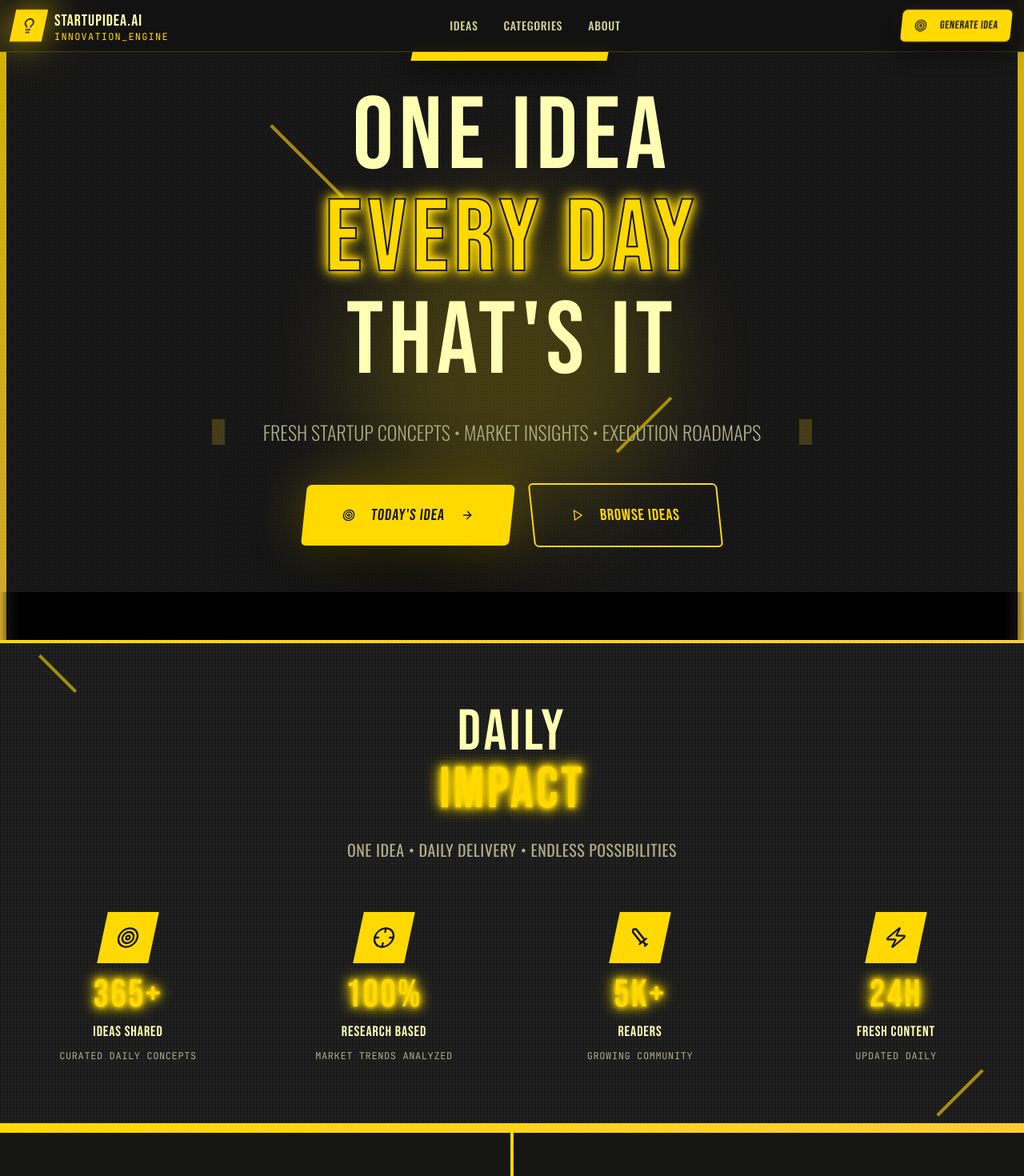
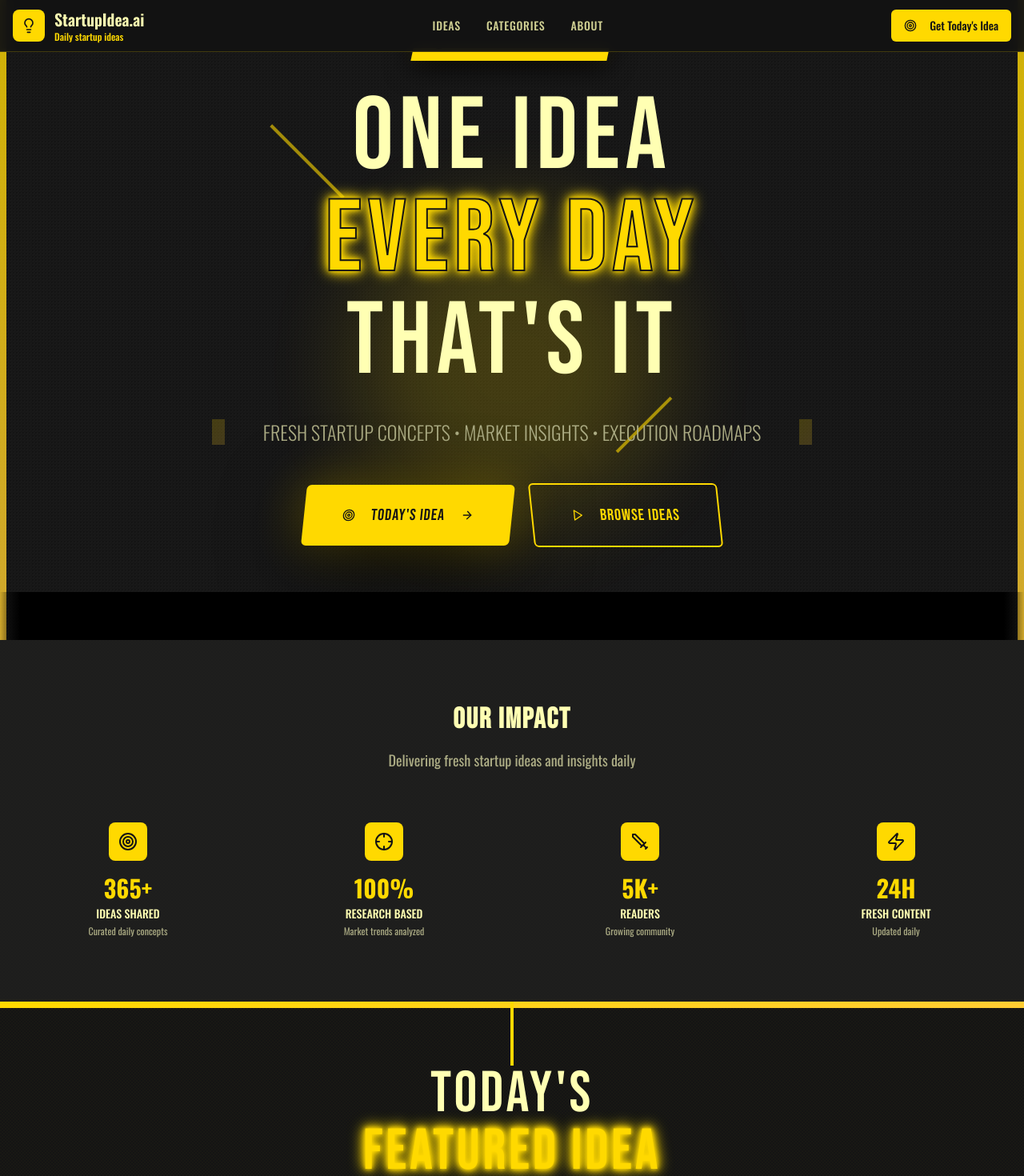
Before and after one commit to muzzyhaile/startups, a React (Vite) app: page / in a window 1280 px wide. Shown: the top 1470 px of the page at 80% size. Built offline with nearby package versions, Linux system fonts and the light colour scheme.

Commit message:
Refine design elements
Tone down the visual intensity of the design, making it more subtle while retaining a professional aesthetic.

```diff
--- a/src/components/Header.tsx
+++ b/src/components/Header.tsx
@@ -7,16 +7,16 @@ const Header = () => {
     <header className="fixed top-0 z-50 w-full bg-background/95 backdrop-blur border-b border-primary/20">
       <div className="container mx-auto px-4 h-16 flex items-center justify-between">
         {/* Logo with lightbulb */}
-        <Link to="/" className="flex items-center space-x-3 hover:opacity-80 transition-cinematic">
-          <div className="w-10 h-10 bg-primary flex items-center justify-center transform -skew-x-12 shadow-glow">
+        <Link to="/" className="flex items-center space-x-3 hover:opacity-80 transition-colors">
+          <div className="w-10 h-10 bg-primary flex items-center justify-center rounded-lg">
             <Lightbulb className="w-5 h-5 text-primary-foreground" />
           </div>
           <div className="flex flex-col">
-            <span className="font-bebas text-xl tracking-wider text-foreground">
-              STARTUPIDEA.AI
+            <span className="text-xl font-semibold text-foreground">
+              StartupIdea.ai
             </span>
-            <span className="font-mono text-xs text-primary tracking-widest leading-none">
-              INNOVATION_ENGINE
+            <span className="text-xs text-primary font-medium">
+              Daily startup ideas
             </span>
           </div>
         </Link>
@@ -38,9 +38,9 @@ const Header = () => {
         </nav>
 
         <div className="flex items-center space-x-3">
-          <Button className="bg-primary hover:bg-primary/90 text-primary-foreground font-bebas text-sm tracking-wider transform -skew-x-6 transition-cinematic shadow-card hidden sm:flex">
+          <Button className="bg-primary hover:bg-primary/90 text-primary-foreground font-medium hidden sm:flex">
             <Target className="w-4 h-4 mr-2" />
-            GENERATE IDEA
+            Get Today's Idea
           </Button>
 
           <Button variant="ghost" size="sm" className="md:hidden text-primary">
--- a/src/components/StatsSection.tsx
+++ b/src/components/StatsSection.tsx
@@ -29,23 +29,14 @@ const stats = [
 
 const StatsSection = () => {
   return (
-    <section className="py-20 relative overflow-hidden bg-gradient-secondary film-grain">
-      {/* Yellow accent lines */}
-      <div className="absolute top-0 left-0 w-full h-1 bg-gradient-primary" />
-      <div className="absolute bottom-0 left-0 w-full h-1 bg-gradient-primary" />
-
-      {/* Geometric yellow accents */}
-      <div className="absolute top-10 left-10 w-16 h-1 bg-primary rotate-45 opacity-60" />
-      <div className="absolute bottom-10 right-10 w-20 h-1 bg-primary -rotate-45 opacity-60" />
-
-      <div className="relative container mx-auto px-4">
+    <section className="py-20 bg-muted/50">
+      <div className="container mx-auto px-4">
         <div className="text-center mb-16">
-          <h2 className="font-bebas text-5xl md:text-7xl mb-6 text-foreground tracking-wider uppercase">
-            DAILY
-            <span className="text-primary neon-glow block"> IMPACT</span>
+          <h2 className="text-3xl md:text-4xl mb-4 text-foreground font-semibold">
+            Our Impact
           </h2>
-          <p className="text-xl text-muted-foreground max-w-3xl mx-auto font-oswald tracking-wide">
-            ONE IDEA • DAILY DELIVERY • ENDLESS POSSIBILITIES
+          <p className="text-lg text-muted-foreground max-w-2xl mx-auto">
+            Delivering fresh startup ideas and insights daily
           </p>
         </div>
 
@@ -55,19 +46,19 @@ const StatsSection = () => {
             return (
               <div
                 key={index}
-                className="text-center group cursor-pointer"
+                className="text-center group"
               >
-                <div className="inline-flex items-center justify-center w-16 h-16 bg-primary transform -skew-x-12 mb-4 group-hover:shadow-glow group-hover:scale-110 transition-cinematic">
-                  <IconComponent className="w-7 h-7 text-primary-foreground" />
+                <div className="inline-flex items-center justify-center w-12 h-12 bg-primary rounded-lg mb-4 group-hover:scale-105 transition-transform">
+                  <IconComponent className="w-6 h-6 text-primary-foreground" />
                 </div>
-                <div className="space-y-2">
-                  <div className="font-bebas text-4xl md:text-5xl text-primary neon-glow tracking-wider">
+                <div className="space-y-1">
+                  <div className="text-2xl md:text-3xl text-primary font-bold">
                     {stat.value}
                   </div>
-                  <div className="font-bebas text-lg text-foreground tracking-wider">
+                  <div className="text-sm font-medium text-foreground">
                     {stat.label}
                   </div>
-                  <div className="font-mono text-xs text-muted-foreground tracking-wider uppercase">
+                  <div className="text-xs text-muted-foreground">
                     {stat.description}
                   </div>
                 </div>
```
